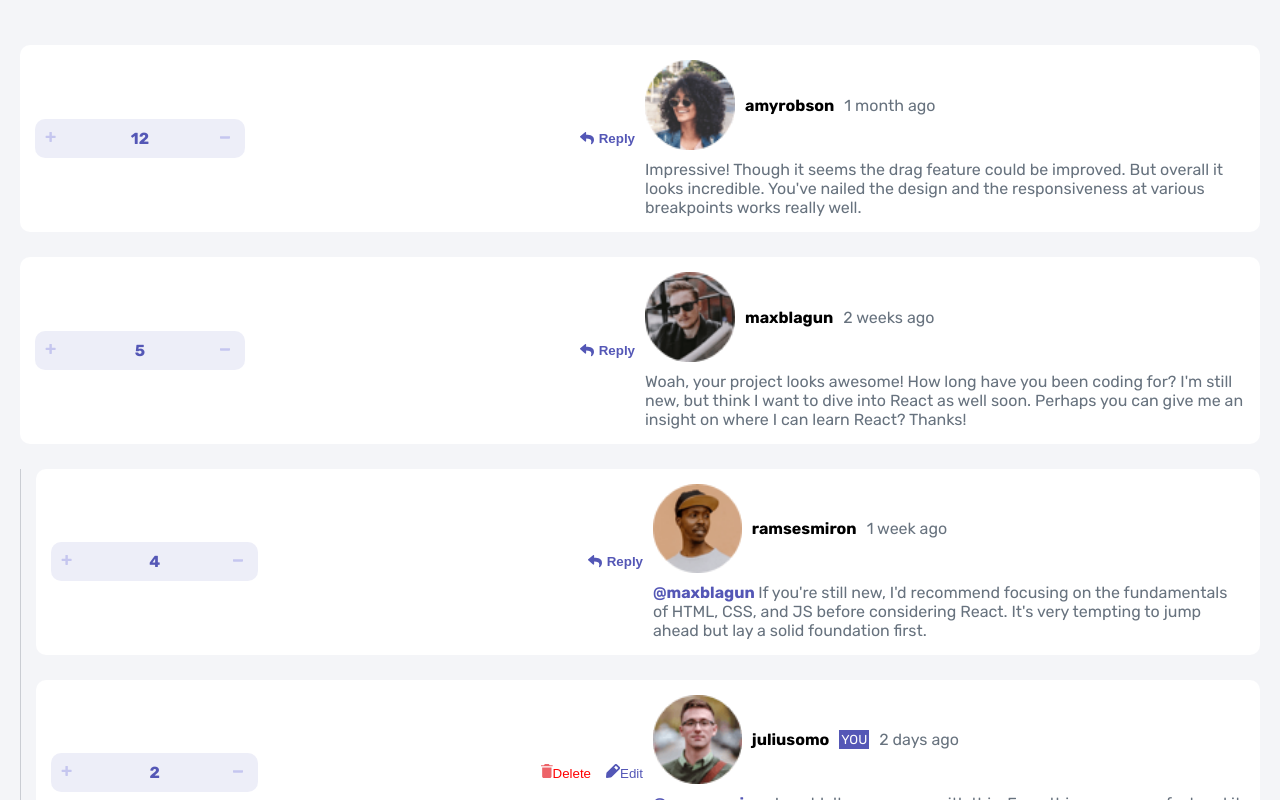
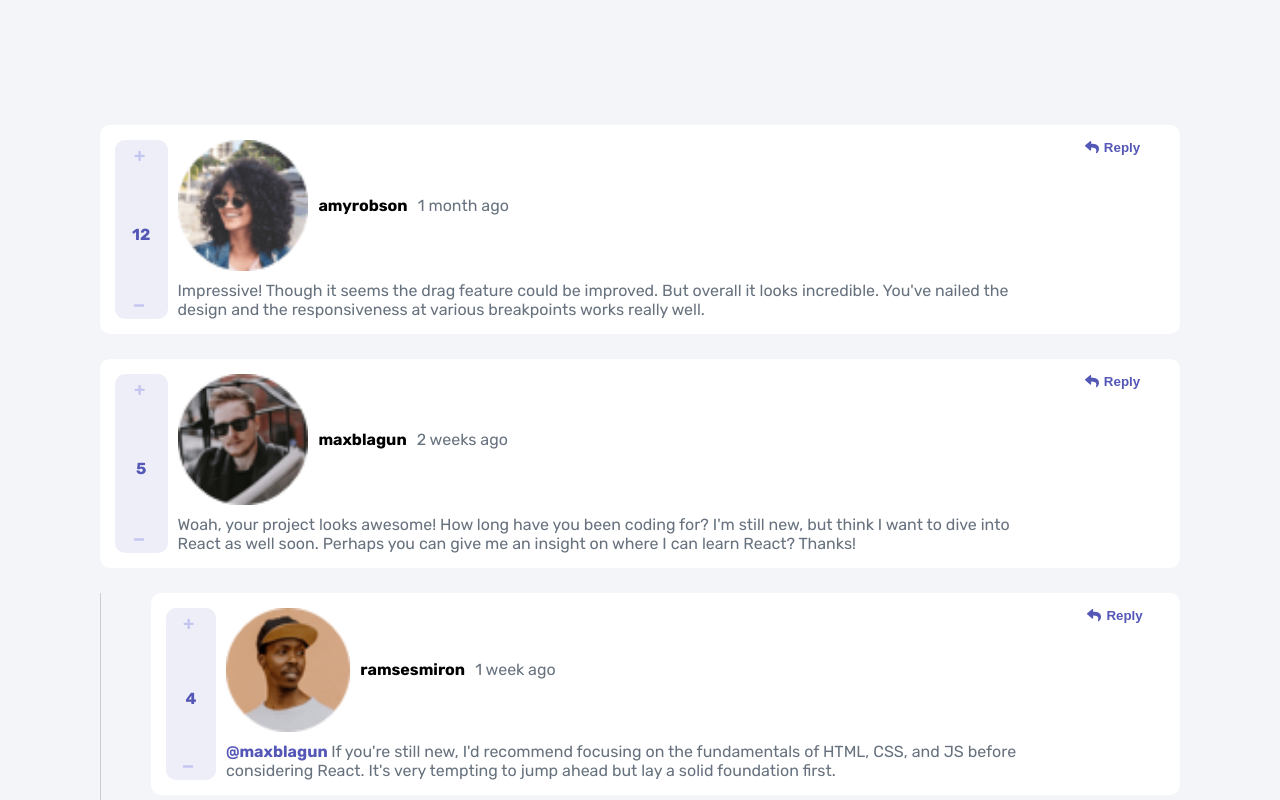
Before and after one commit to KjROX/interactive-comment-section-react, a React (Create React App) app: page / in a window 1280 px wide. Shown: the top 800 px of the page. Built offline with nearby package versions, Linux system fonts and the light colour scheme.

Commit message:
desktop design done

```diff
--- a/src/App.css
+++ b/src/App.css
@@ -22,3 +22,11 @@ button {
   border: none;
   background-color: white;
 }
+@media (min-width: 750px) {
+  .App {
+    padding: 10rem;
+  }
+  .replies {
+    padding-left: 5rem;
+  }
+}
--- a/src/components/Comment.js
+++ b/src/components/Comment.js
@@ -35,9 +35,17 @@ const Comment = ({ commentData, currentUser }) => {
 
       <div className={classes.footer}>
         <LikeCount score={commentData.score} />
-        <ReplyDeleteEdit reply={currentUser !== commentData.user.username} />
+        <ReplyDeleteEdit
+          reply={currentUser !== commentData.user.username}
+          mobileDesign={true}
+        />
       </div>
-      {/*        <ReplyDeleteEdit reply={currentUser !== commentData.user.username} /> */}
+      <React.Fragment className={classes.replyDeleteEdit}>
+        <ReplyDeleteEdit
+          reply={currentUser !== commentData.user.username}
+          mobileDesign={false}
+        />
+      </React.Fragment>
     </div>
   );
 };
--- a/src/components/Comment.module.css
+++ b/src/components/Comment.module.css
@@ -41,8 +41,17 @@
 
 @media (min-width: 750px) {
   .comment {
-    flex-direction: row-reverse;
+    display: grid;
+    grid-template-columns: 5% 1fr 10%;
+    grid-template-areas: "box2 box1 box3";
   }
   .uiAdjuster {
+    grid-area: box1;
+  }
+  .footer {
+    grid-area: box2;
+  }
+  .replyDeleteEdit {
+    grid-area: box3;
   }
 }
--- a/src/components/LikeCount.module.css
+++ b/src/components/LikeCount.module.css
@@ -12,3 +12,10 @@
   color: #5457b6;
   font-weight: 700;
 }
+@media (min-width: 750px) {
+  .likeCount {
+    flex-direction: column;
+    height: 100%;
+    width: 100%;
+  }
+}
--- a/src/components/ReplyDeleteEdit.js
+++ b/src/components/ReplyDeleteEdit.js
@@ -1,7 +1,11 @@
 import classes from "./ReplyDeleteEdit.module.css";
-const ReplyDeleteEdit = ({ reply }) => {
+const ReplyDeleteEdit = ({ reply, mobileDesign }) => {
   return (
-    <>
+    <div
+      className={`${
+        mobileDesign ? classes.mobileDesign : classes.notMobileDesign
+      }`}
+    >
       {reply ? (
         <div className={classes.replyDiv}>
           <img src="./images/icon-reply.svg" alt="" />
@@ -19,7 +23,7 @@ const ReplyDeleteEdit = ({ reply }) => {
           </div>
         </div>
       )}
-    </>
+    </div>
   );
 };
 export default ReplyDeleteEdit;
--- a/src/components/ReplyDeleteEdit.module.css
+++ b/src/components/ReplyDeleteEdit.module.css
@@ -1,3 +1,9 @@
+.mobileDesign {
+  display: block;
+}
+.notMobileDesign {
+  display: none;
+}
 .replyDiv {
   display: flex;
   align-items: center;
@@ -16,3 +22,11 @@
   font-weight: 700;
   color: #5457b6;
 }
+@media (min-width: 750px) {
+  .mobileDesign {
+    display: none;
+  }
+  .notMobileDesign {
+    display: block;
+  }
+}
```
